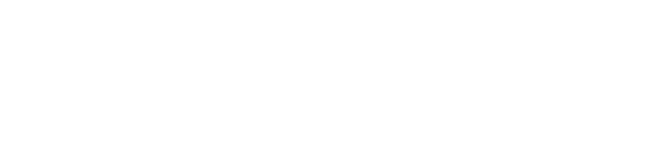
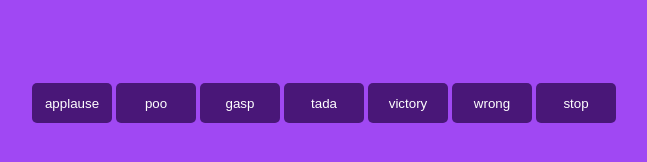
Before and after one commit to acciojob/Soundbar-ishikapandeyy, a website: page main.html in a window 1280 px wide. Shown: the whole page, without its empty margins (1-648 px from the left). Drawn offline with Linux system fonts and the light colour scheme.

Commit message:
created a submission

```diff
--- a/main.html
+++ b/main.html
@@ -8,6 +8,15 @@
 
 <body>
 	<!-- the entire body must be written by student -->
+	 <section id="buttons">
+        <button class="btn">applause</button>
+        <button class="btn">poo</button>
+        <button class="btn">gasp</button>
+        <button class="btn">tada</button>
+        <button class="btn">victory</button>
+        <button class="btn">wrong</button>
+        <button class="stop">stop</button>
+      </section>
     <script type="text/javascript" src="./script.js">
 </script>
 
--- a/script.js
+++ b/script.js
@@ -1 +1,18 @@
 //your JS code here. If required.
+let stopBtn = document.getElementsByClassName("stop");
+let audioBtn = document.getElementsByClassName("btn");
+
+let audio;
+
+for (let i = 0; i < audioBtn.length; i++) {
+  audioBtn[i].addEventListener("click", function () {
+    let sound = audioBtn[i].innerText;
+
+    audio = new Audio("sounds/" + sound + ".mp3");
+    audio.play();
+  });
+}
+
+stopBtn[0].addEventListener("click", function () {
+  audio.pause();
+});
--- a/styles.css
+++ b/styles.css
@@ -1 +1,17 @@
 /*  your css code here. If applicable */
+body{
+  padding: 25px;
+  background-color: rgb(160, 72, 243);
+}
+.title {
+	color: #5C6AC4;
+}
+button{
+ margin-top: 50px;
+ background-color: rgb(73, 23, 120);
+ color: white;
+ width: 80px;
+ height: 40px;
+ border: none;
+ border-radius: 5px;
+}
```
